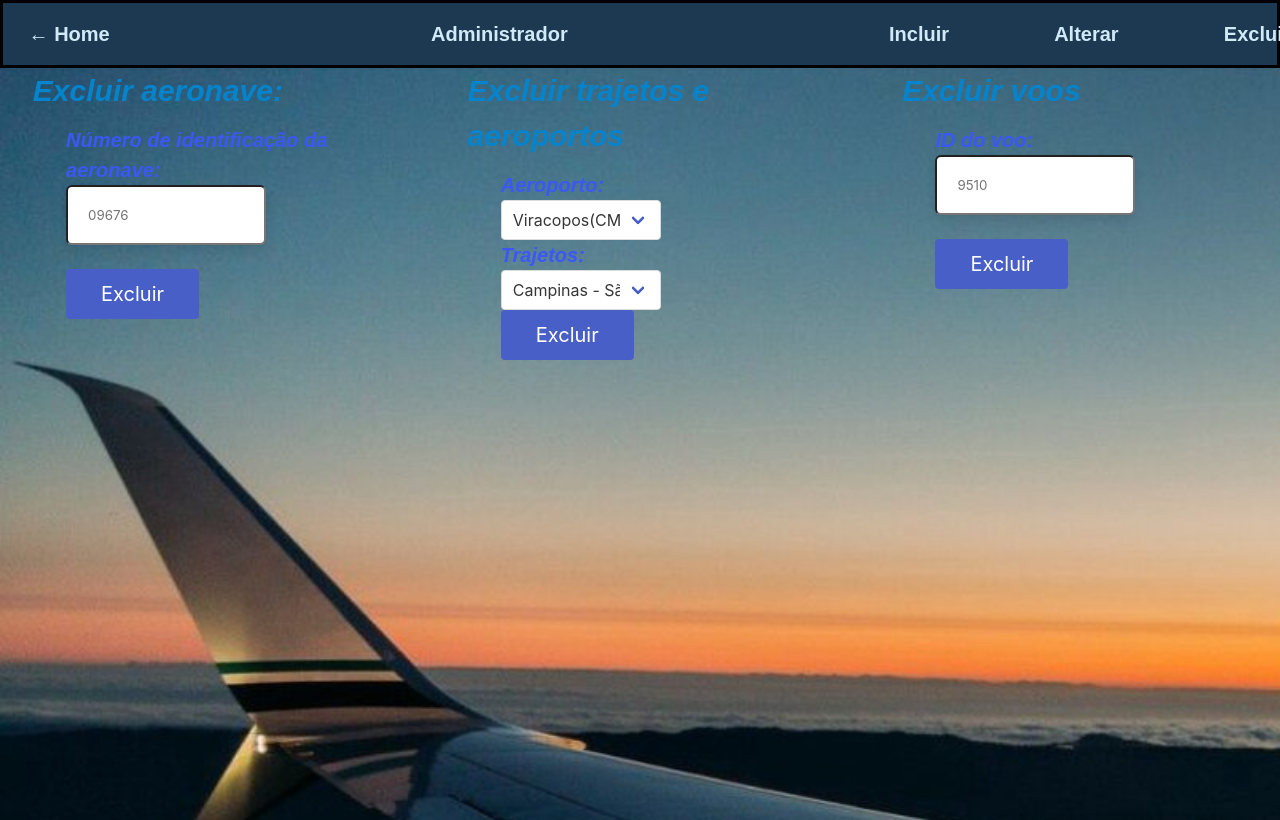
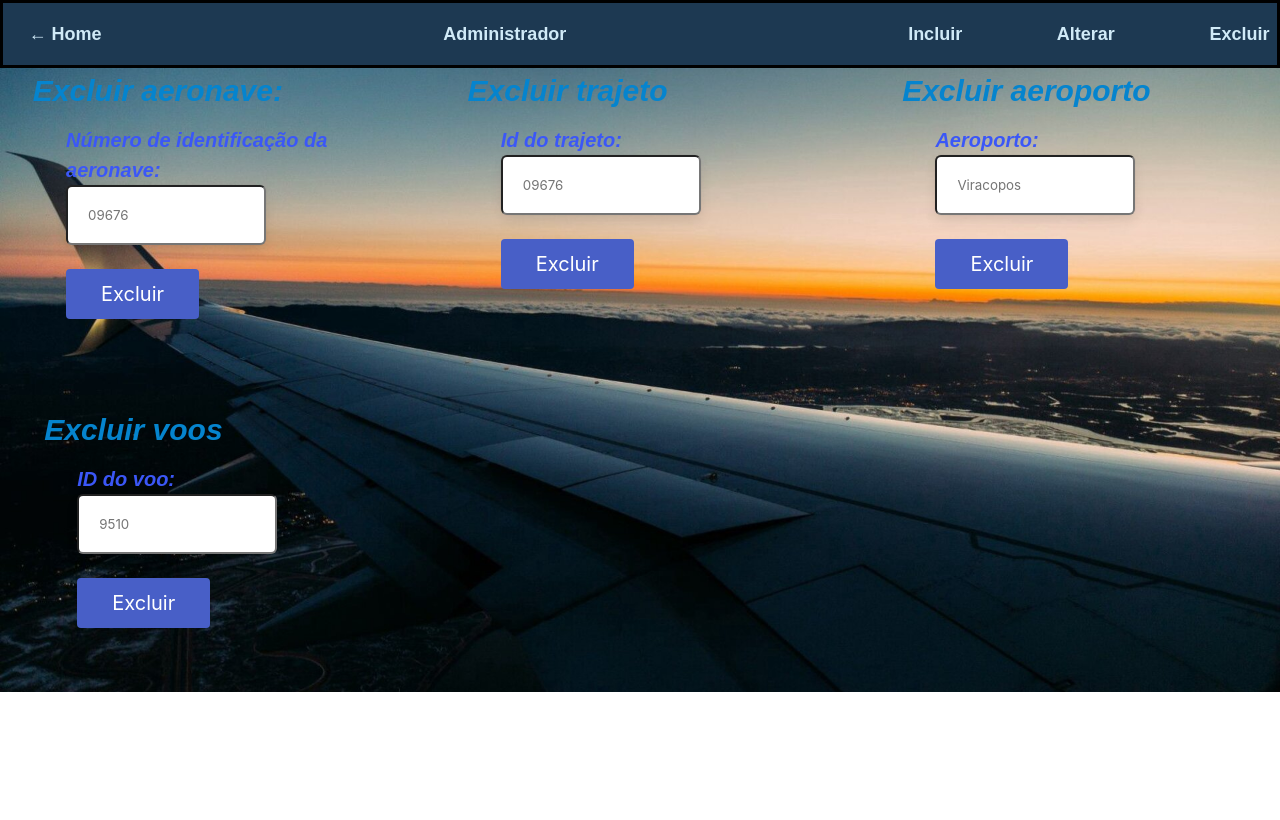
Before and after one commit to tS1lva/Eng-de-Software---PI2, a plain HTML site: page FRONTEND/html/deletar.html in a window 1280 px wide. Shown: the top 820 px of the page. Drawn offline with nearby package versions, Linux system fonts and the light colour scheme.

Commit message:
Mudancas no frontend para adaptacao ao backend e BD

```diff
--- a/FRONTEND/css/styles.css
+++ b/FRONTEND/css/styles.css
@@ -1,14 +1,15 @@
 body {
     background-image: url('/FRONTEND/img/wing.jpg');
     background-size: cover;
-    height: 215vh;
     color: #d0eaf7;
     font-family: Arial, sans-serif;
     font-size: 1.25em;
 }
 
 .imagem {
-    margin-left: 37%;
+    margin-left: 18em;
+    padding-bottom: 3em;
+    height: 90vh;
 }
 
 .superior {
@@ -22,6 +23,7 @@ body {
 }
 
 .superior a {
+    font-size: 0.9em;
     transition: color 0.3s;
     text-decoration: none;
     color: inherit;
--- a/FRONTEND/html/deletar.html
+++ b/FRONTEND/html/deletar.html
@@ -26,7 +26,7 @@
     </header>
 
     <main>
-      <div id="main" class="columns is-desktop is-centered">
+        <div class="columns is-desktop is-centered">
           <div class="column is-4">
             <h1 class="texth1">Excluir aeronave:</h1>
             <form>
@@ -47,65 +47,41 @@
           </div>
 
           <div class="column is-4">
-          <h1 class="texth1">Excluir trajetos e aeroportos</h1>
+            <h1 class="texth1">Excluir trajeto</h1>
             <form>
               <div class="cadastroDiv">
-              <label for="aeroportoSaida" class="textLabel">Aeroporto:</label>
-              <div class="control">
-                <div class="select">
-                  <select id="aeroportoSaida" class="box">
-                    <option value="viracopos">Viracopos(CMP)</option>
-                    <option value="congonhas">Congonhas(SP)</option>
-                    <option value="guarulhos">Guarulhos(GRU)</option>
-                    <option value="aeroporto4">Aeroporto4</option>
-                    <option value="aeroporto5">Aeroporto5</option>
-                    <option value="aeroporto6">Aeroporto6</option>
-                    <option value="aeroporto7">Aeroporto7</option>
-                    <option value="aeroporto8">Aeroporto8</option>
-                    <option value="aeroporto9">Aeroporto9</option>
-                    <option value="aeroporto10">Aeroporto10</option>
-                    <option value="aeroporto11">Aeroporto11</option>
-                    <option value="aeroporto12">Aeroporto12</option>
-                    <option value="aeroporto13">Aeroporto13</option>
-                    <option value="aeroporto14">Aeroporto14</option>
-                    <option value="aeroporto15">Aeroporto15</option>
-                    <option value="aeroporto16">Aeroporto16</option>
-                    <option value="aeroporto17">Aeroporto17</option>
-                    <option value="aeroporto18">Aeroporto18</option>
-                    <option value="aeroporto19">Aeroporto19</option>
-                    <option value="aeroporto20">Aeroporto20</option>
-                  </select>
-                </div>
-              </div>
-
-              <label for="trajeto" class="textLabel">Trajetos:</label>
-              <div class="control">
-                <div class="select">
-                  <select id="trajeto" class="box">
-                    <option value="cmpsp">Campinas - São Paulo</option>
-                    <option value="spcmp">São Paulo - Campinas</option>
-                    <option value="trajeto3">Trajeto 3</option>
-                    <option value="trajeto4">Trajeto 4</option>
-                    <option value="trajeto5">Trajeto 5</option>
-                    <option value="trajeto6">Trajeto 6</option>
-                    <option value="trajeto7">Trajeto 7</option>
-                    <option value="trajeto8">Trajeto 8</option>
-                    <option value="trajeto9">Trajeto 9</option>
-                    <option value="trajeto10">Trajeto 10</option>
-                    <option value="trajeto11">Trajeto 11</option>
-                    <option value="trajeto12">Trajeto 12</option>
-                    <option value="trajeto13">Trajeto 13</option>
-                    <option value="trajeto14">Trajeto 14</option>
-                    <option value="trajeto15">Trajeto 15</option>
-                  </select>
-                </div>
-              </div>
-
+                <label for="aeroportoSaida" class="textLabel">Id do trajeto:</label>
+                <input
+                  type="text"
+                  id="idTrajeto"
+                  placeholder="09676"
+                  class="box"
+                  required
+                />
                 <button class="button is-link is-medium">Excluir</button>
               </div>
             </form>
           </div>
 
+          <div class="column is-4">
+            <h1 class="texth1">Excluir aeroporto</h1>
+            <form>
+              <div class="cadastroDiv">
+                <label for="aeroporto" class="textLabel">Aeroporto:</label>
+                <input
+                  type="text"
+                  id="nomeAeroporto"
+                  placeholder="Viracopos"
+                  class="box"
+                  required
+                />
+                <button class="button is-link is-medium">Excluir</button>
+              </div>
+            </form>
+          </div>
+        </div>
+
+        <div>
         <div class="column is-4">
           <h1 class="texth1">Excluir voos</h1>
           <form>
```
Also changed, not shown: FRONTEND/html/adm.html (+2 -2 lines), FRONTEND/html/alterar.html (+21 -27 lines). Lines whose indentation alone changed are shown as unchanged.
